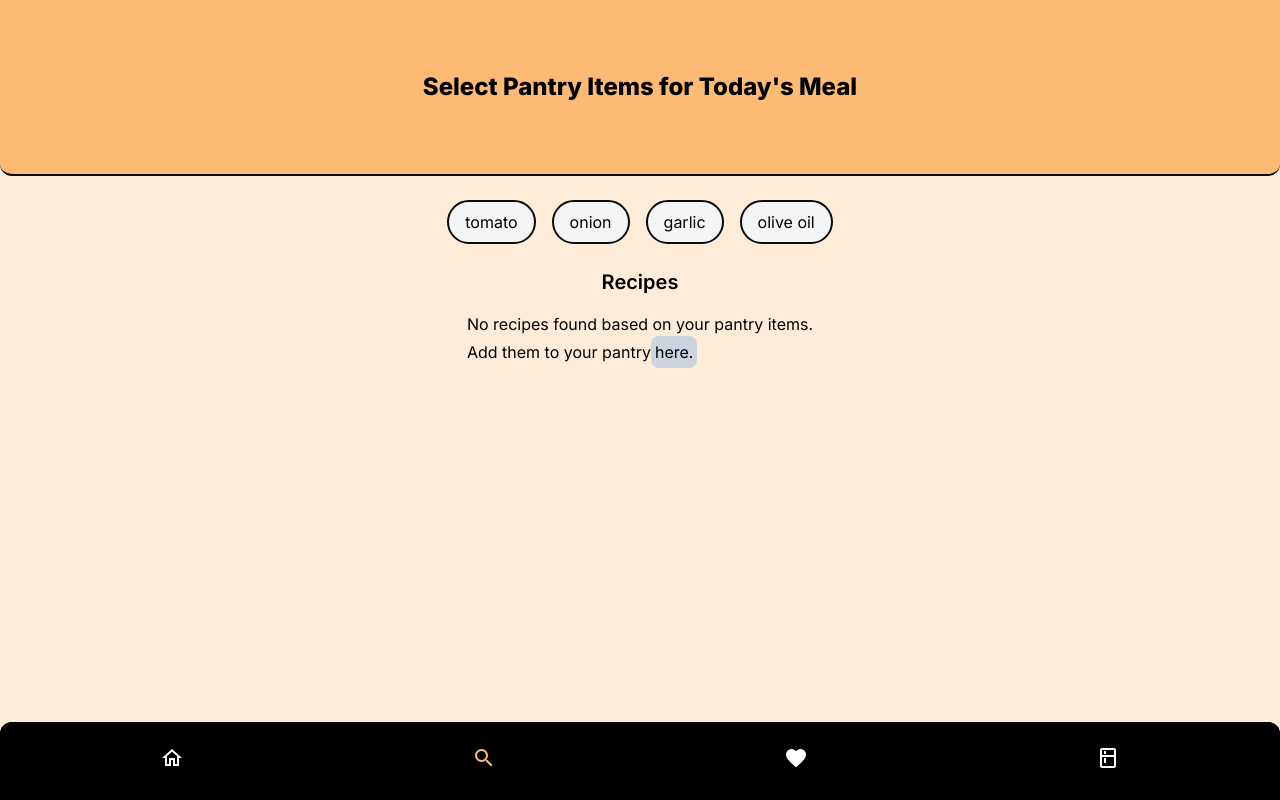
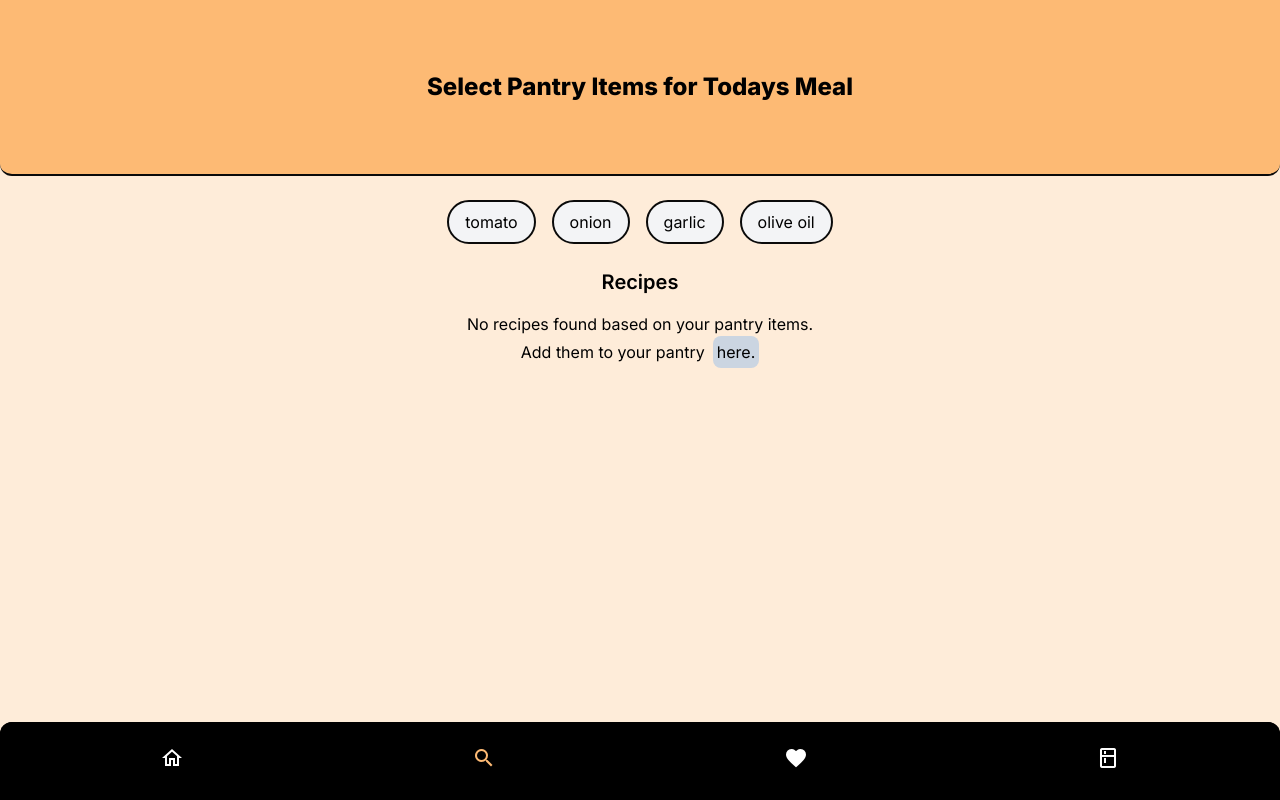
Before and after one commit to claudiooleite/pantrypall, a Next.js app: page /search in a window 1280 px wide. Built offline with nearby package versions, Linux system fonts and the light colour scheme.

Commit message:
useefect fixed

```diff
--- a/src/app/recipe/[id]/page.js
+++ b/src/app/recipe/[id]/page.js
@@ -1,6 +1,6 @@
 "use client";
 
-import { useEffect, useState } from "react";
+import { useEffect, useState, useCallback } from "react";
 import axios from "axios";
 import Image from "next/image";
 
@@ -14,23 +14,23 @@ const RecipeDetailPage = ({ params }) => {
   const [error, setError] = useState(null);
   const { id } = params; // Extracting id from params
 
-  useEffect(() => {
+  const fetchRecipeDetails = useCallback(async () => {
     if (id) {
-      fetchRecipeDetails();
+      try {
+        const response = await axios.get(
+          `${URL}${id}?type=public&app_id=${APP_ID}&app_key=${API_KEY}`
+        );
+        setRecipe(response.data.recipe);
+      } catch (error) {
+        console.error("Error fetching recipe details:", error);
+        setError("Failed to load recipe details.");
+      }
     }
   }, [id]);
 
-  const fetchRecipeDetails = async () => {
-    try {
-      const response = await axios.get(
-        `${URL}${id}?type=public&app_id=${APP_ID}&app_key=${API_KEY}`,
-      );
-      setRecipe(response.data.recipe);
-    } catch (error) {
-      console.error("Error fetching recipe details:", error);
-      setError("Failed to load recipe details.");
-    }
-  };
+  useEffect(() => {
+    fetchRecipeDetails();
+  }, [fetchRecipeDetails]);
 
   if (error) return <p className="text-red-500">{error}</p>;
   if (!recipe) return <p>Loading...</p>;
--- a/src/app/search/page.js
+++ b/src/app/search/page.js
@@ -24,7 +24,7 @@ export default function Search() {
     <main className="flex min-h-screen flex-col items-center">
       <div className="bg-orange-300 w-full h-44 p-4 flex flex-col justify-center items-center border-b-2 border-b-neutral-950 rounded-b-xl">
         <h1 className="text-2xl font-extrabold">
-          Select Pantry Items for Today's Meal
+          Select Pantry Items for Todays Meal
         </h1>
       </div>
       <div className="flex flex-wrap justify-center mt-4">
--- a/src/components/Recipes.js
+++ b/src/components/Recipes.js
@@ -1,7 +1,7 @@
 import axios from "axios";
-import { useEffect, useState, useMemo } from "react";
+import { useEffect, useState, useMemo, useCallback } from "react";
 import RecipeCard from "./recipeCard/RecipeCard";
-import { useRouter } from 'next/navigation';
+import { useRouter } from "next/navigation";
 
 // API credentials
 const KEY = "974f7f2b0bd545bbbd319a94fac1a359";
@@ -13,52 +13,55 @@ function Recipes({ pantry }) {
   const [error, setError] = useState(null);
   const router = useRouter();
 
-  // Memoize pantry items
+  // Memoize pantry items to avoid unnecessary re-renders
   const pantryItems = useMemo(
     () => pantry.map((item) => item.name).join(" "),
     [pantry],
   );
 
   // Fetch recipes when pantry items change
-  useEffect(() => {
-    if (pantryItems.trim() !== "") {
-      getRecipes();
-    } else {
-      setRecipes([]); // Clear recipes if pantry is empty
-    }
-  }, [pantryItems]);
-
-  const getRecipes = async () => {
+  const getRecipes = useCallback(async () => {
     try {
       const query = encodeURIComponent(pantryItems);
       const urlConcat = `${URL}?type=public&q=${query}&app_id=${APP_ID}&app_key=${KEY}`;
       const response = await axios.get(urlConcat);
       setRecipes(response.data.hits);
+      setError(null); // Clear any previous errors
     } catch (error) {
       console.error("Error fetching recipes:", error);
       setError("Failed to load recipes.");
+      setRecipes([]); // Clear recipes on error
     }
-  };
+  }, [pantryItems]);
+
+  useEffect(() => {
+    if (pantryItems.trim()) {
+      getRecipes();
+    } else {
+      setRecipes([]); // Clear recipes if pantry is empty
+    }
+  }, [pantryItems, getRecipes]);
+
   const handleClick = () => {
-    router.push('/pantry'); // Navigates to the /pantry page
+    router.push("/pantry"); // Navigates to the /pantry page
   };
 
   return (
     <div className="flex-1 pb-20">
-      <h1 className="text-xl font-semibold my-4  text-center">Recipes</h1>
-      {error && <p className="text-red-500">{error}</p>}
+      <h1 className="text-xl font-semibold my-4 text-center">Recipes</h1>
+      {error && <p className="text-red-500 text-center">{error}</p>}
       {recipes.length === 0 && !error ? (
-        <>
+        <div className="text-center">
           <p>No recipes found based on your pantry items.</p>
           <p>
             Add them to your pantry
-            <span>
-              <button onClick={handleClick} className="bg-slate-300 rounded-lg p-1 hover:bg-orange-400">
-                here.
-              </button>
-            </span>
+            <button
+              onClick={handleClick}
+              className="bg-slate-300 rounded-lg p-1 hover:bg-orange-400 ml-2">
+              here.
+            </button>
           </p>
-        </>
+        </div>
       ) : (
         <ul className="flex flex-wrap justify-center">
           {recipes.slice(0, 4).map((recipe) => (
```
